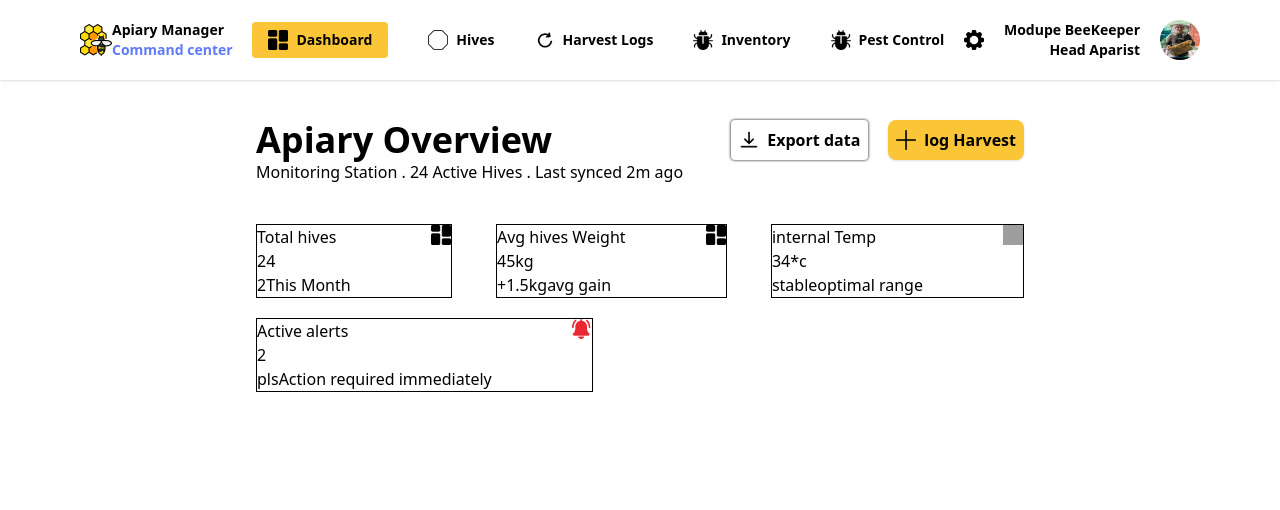
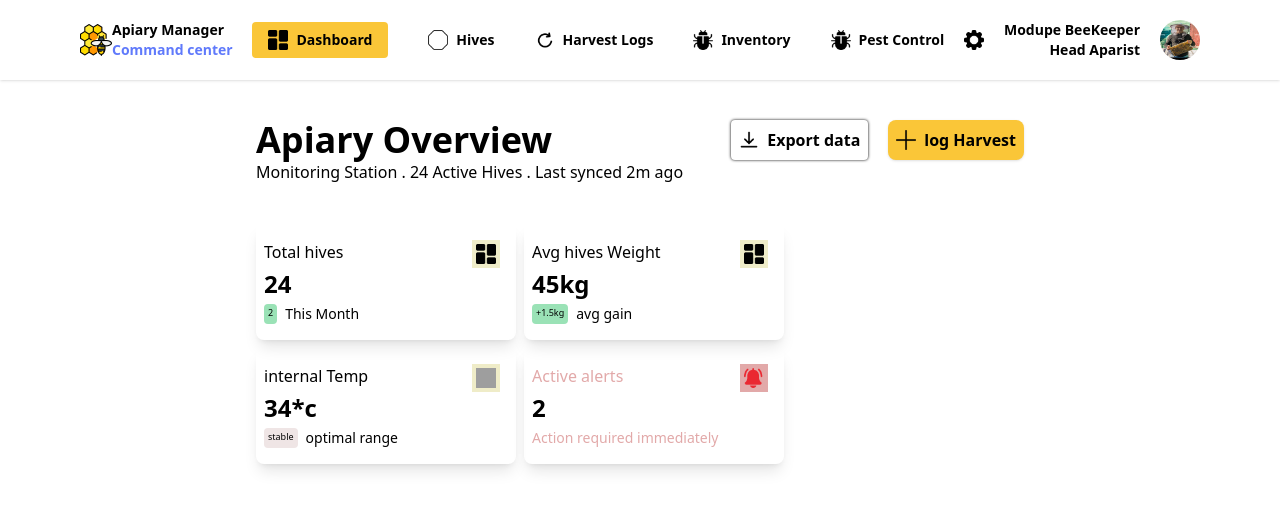
Before and after one commit to Modupe-Onakoya/bee-keeping-dashboard, a React (Vite) app: page / in a window 1280 px wide. Shown: the top 510 px of the page. Built offline with nearby package versions, Linux system fonts and the light colour scheme; grey boxes are pictures that could not be loaded.

Commit message:
created card component used to render array in my header component

```diff
--- a/src/App.jsx
+++ b/src/App.jsx
@@ -9,6 +9,7 @@ function App() {
 
   return (
     <>
+
       <Navbar />
       <Header />
     </>
--- a/src/Components/Card.jsx
+++ b/src/Components/Card.jsx
@@ -1,20 +1,20 @@
+import assets from "../assets/assets"
 
 function Card({ data }) {
 
+
     return (
-        <div className="flex gap-20 border ">
+        <div className="flex justify-between p-4  w-[260px] pl-2 rounded-lg shadow-lg ">
 
-            <div className="flex flex-col">
+            <div className={`flex flex-col gap-1 ${data.icon === assets.bell ? "text-[#e2a9a9]" : null}`}>
                 <h1>{data.head}</h1>
-                <p>{data.num}</p>
-                <div className="flex">
-                    <p>{data.gain}</p>
-                    <p>{data.duration}</p>
+                <p className="text-2xl font-bold text-black " >{data.num}</p>
+                <div className="flex gap-2">
+                    {data.gain ? <p className={` py-0.5 px-1 text-[9px] rounded-sm ${data.color !== "" ? "  bg-[#9ae2b6]  " : null} ${data.head === "internal Temp" ? "bg-[#efe5e5]" : null}`}>{data.gain}</p> : null}
+                    <p className="text-sm">{data.duration}</p>
                 </div>
-
-
             </div>
-            <div> <img src={data.icon} alt="" className="size-5" /></div>
+            <div className={`flex flex-end h-fit  p-1 ${data.icon === assets.bell ? "bg-[#e2a9a9]" : "bg-[#efecc8]"}`}> <img src={data.icon} alt="" className="size-5" /></div>
         </div>
     )
 }
--- a/src/Components/Header.jsx
+++ b/src/Components/Header.jsx
@@ -8,28 +8,34 @@ function Header() {
             num: 24,
             gain: +2,
             duration: "This Month",
-            icon: assets.dashboard
+            icon: assets.dashboard,
+            color: "green"
+
         },
         {
             head: "Avg hives Weight",
             num: "45kg",
             gain: "+1.5kg",
             duration: "avg gain",
-            icon: assets.dashboard
+            icon: assets.dashboard,
+            color: "green"
         },
         {
             head: "internal Temp",
             num: "34*c",
             gain: "stable",
             duration: "optimal range",
-            icon: assets.thermometer
+            icon: assets.thermometer,
+            color: ""
+
         },
         {
             head: "Active alerts",
             num: 2,
-            gain: "pls",
             duration: "Action required immediately",
-            icon: assets.bell
+            icon: assets.bell,
+            color: ""
+
         },
     ]
     return (
@@ -45,7 +51,7 @@ function Header() {
                     <p className="flex  gap-2 items-center h-fit p-2 font-bold bg-[#fac638] font-bold rounded-lg shadow-sm" ><img src={assets.plus} alt="" className="size-5" />log Harvest</p>
                 </div>
             </div>
-            <div className="flex gap-5 flex-wrap pt-10 justify-between">
+            <div className="flex flex-wrap pt-10 gap-2">
                 {ApiData.map((data, index) => (
                     <Card key={index} data={data} />
                 ))}
```
